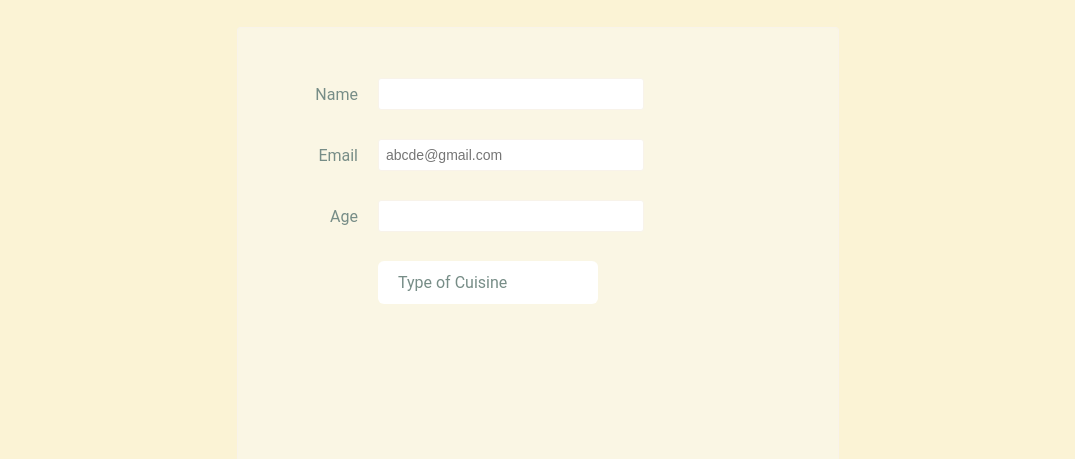
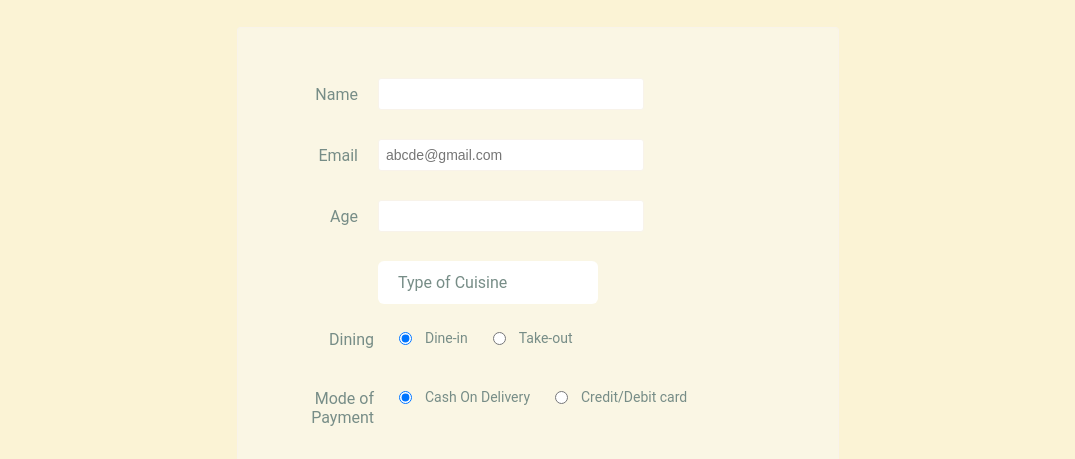
Before and after one commit to ekayqzn/Quizon_V2-HTML-FORMS, a plain HTML site: page index.html in a window 1280 px wide. Shown: the part 281-740 px from the top of the page, without its empty margins (102-1177 px from the left). Drawn offline with Linux system fonts and the light colour scheme.

Commit message:
modified ui

```diff
--- a/index.html
+++ b/index.html
@@ -3,7 +3,7 @@
 <head>
   <meta charset="UTF-8">
   <meta name="viewport" content="width=device-width, initial-scale=1.0">
-  <title>Menu</title>
+  <title>Order Form</title>
   <link rel="stylesheet" href="styles.css"/>
 </head>
 <body>
--- a/styles.css
+++ b/styles.css
@@ -276,7 +276,7 @@ i {
 .radio-form-row {
   border: none;
   margin-bottom: 40px;
-  margin-top: 250px;
+  margin-top: 20px;
 }
 
 .radio-form-row legend {
```
